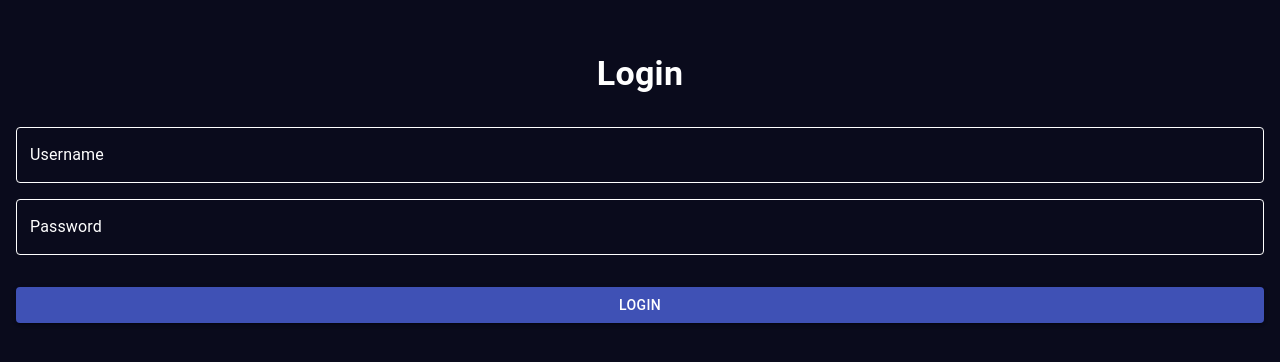
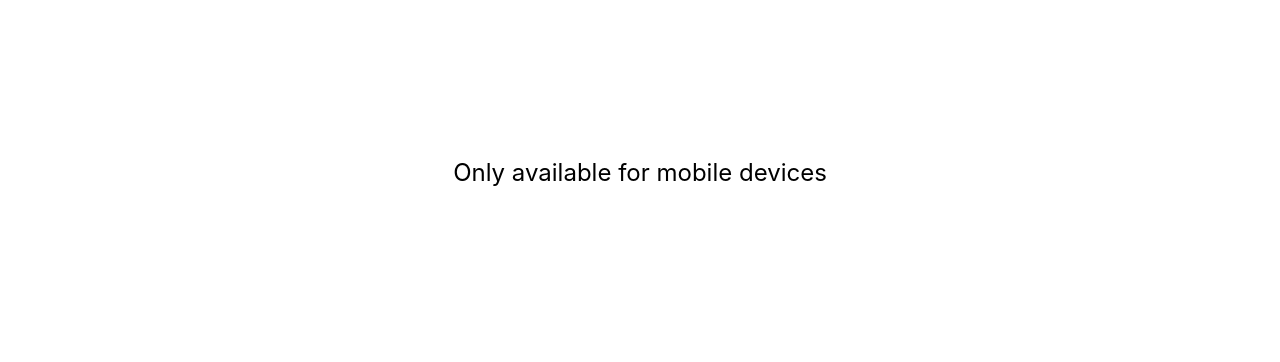
Before and after one commit to MdWasimAslam/where-is-he, a React (Create React App) app: page / in a window 1280 px wide. Shown: the part 228-590 px from the top of the page. Built offline with nearby package versions, Linux system fonts and the light colour scheme.

Commit message:
MOBILE VALIDATION

```diff
--- a/package.json
+++ b/package.json
@@ -11,6 +11,7 @@
     "@testing-library/user-event": "^14.4.3",
     "react": "^18.2.0",
     "react-dom": "^18.2.0",
+    "react-responsive": "^10.0.0",
     "react-router": "^6.25.1",
     "react-router-dom": "^6.25.1",
     "react-scripts": "5.0.1",
--- a/src/App.js
+++ b/src/App.js
@@ -1,5 +1,6 @@
 import React from 'react';
 import { BrowserRouter as Router, Routes, Route } from 'react-router-dom';
+import { useMediaQuery } from 'react-responsive';
 import { AuthProvider } from './components/AuthContext';
 import Login from './components/Login';
 import Dashboard from './components/Dashboard';
@@ -7,14 +8,29 @@ import ProtectedRoute from './components/ProtectedRoute';
 import TrackingUI from './components/TrackingUI';
 
 const App = () => {
+  const isMobile = useMediaQuery({ maxWidth: 767 });
+
   return (
     <AuthProvider>
       <Router>
-        <Routes>
-          <Route path="/login" element={<Login />} />
-          <Route path="/home" element={<ProtectedRoute element={TrackingUI} />} />
-          <Route path="/" element={<Login />} /> {/* Optional default route */}
-        </Routes>
+        {isMobile ? (
+          <Routes>
+            <Route path="/login" element={<Login />} />
+            <Route path="/home" element={<ProtectedRoute element={TrackingUI} />} />
+            <Route path="/" element={<Login />} /> {/* Optional default route */}
+          </Routes>
+        ) : (
+          <div
+          style={{
+            display: 'flex',
+            justifyContent: 'center',
+            alignItems: 'center',
+            height: '100vh',
+            fontSize: '24px',
+
+          }}
+          >Only available for mobile devices</div>
+        )}
       </Router>
     </AuthProvider>
   );
```
Also changed, not shown: 1 other file (tests, documents, lock files or other folders).
